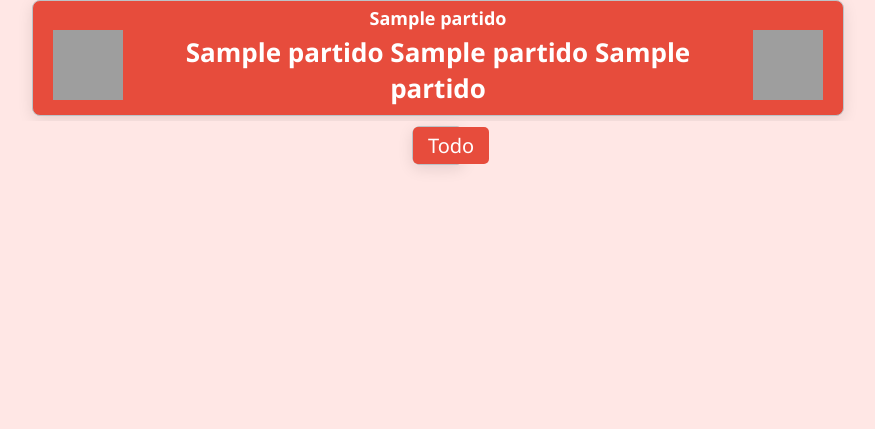
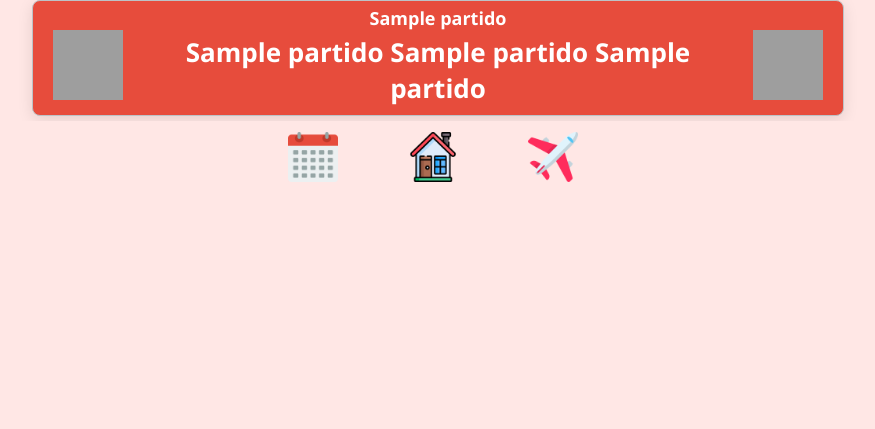
Before and after one commit to nachodorado98/Flask-Futbol-Azure, a Python web app: template web/src/templates/partidos.html in a window 1280 px wide. Shown: the part 302-731 px from the top of the page, without its empty margins (202-1077 px from the left). Run offline with Jinja, Linux system fonts and the light colour scheme; the template is opened without the code that fills it: most values are stand-ins (such as "Sample title", 1, 10 or a date in 2020); grey boxes are pictures that could not be loaded.

Commit message:
Creacion funcionalidad de los partidos de local, visitante o todos

```diff
--- a/web/src/static/css/partidos.css
+++ b/web/src/static/css/partidos.css
@@ -163,25 +163,23 @@ body {
     width: 100%;
     max-width: 50px;
     text-align: center;
-    margin: 5px auto;
-    border: 1px solid #bdc3c7;
-    border-radius: 8px;
-    box-shadow: 0 4px 15px rgba(0, 0, 0, 0.1);
-    background-color: #e74c3c;
-    color: #fff;
+    margin: 10px auto;
+    justify-content: center;
+    display: flex;
+    gap: 30px;
 }
 
-.tipo-partidos-todo {
+.tipo-partidos {
     display: inline-block;
-    padding: 5px 15px;
-    background-color: #e74c3c;
+    padding: 1px 15px;
     color: #fff;
     text-decoration: none;
     border-radius: 5px;
     font-size: 20px;
+    margin-right: 10px;
 }
 
-.tipo-partidos-todo:hover {
+.tipo-partidos:hover {
     color: #000;
     transform: scale(1.05);
 }
--- a/web/src/templates/partidos.html
+++ b/web/src/templates/partidos.html
@@ -67,7 +67,15 @@
             </div>
 
             <div class="contenedor-tipo-partidos">
-                <a href="/partidos" class="tipo-partidos-todo">Todo</a>
+                <a href="/partidos" class="tipo-partidos tipo-partidos-todo">
+                    <img src="{{ url_for('static', filename='imagenes/iconos/calendario.png') }}" alt="Todo" width="50" height="50">
+                </a>
+                <a href="/partidos?local=1" class="tipo-partidos tipo-partidos-local">
+                    <img src="{{ url_for('static', filename='imagenes/iconos/local.png') }}" alt="Local" width="50" height="50">
+                </a>
+                <a href="/partidos?local=2" class="tipo-partidos tipo-partidos-visitante">
+                    <img src="{{ url_for('static', filename='imagenes/iconos/visitante.png') }}" alt="Visitante" width="50" height="50">
+                </a>
             </div>
 
         {% else %}
```
Also changed, not shown: web/src/blueprints/partidos.py (+14 -2 lines), web/src/database/conexion.py (+14 -0 lines), web/tests/conftest.py (+1 -1 lines), web/tests/testdatabase/test_tabla_partidos.py (+84 -0 lines), web/src/static/imagenes/iconos/calendario.png (added), web/src/static/imagenes/iconos/local.png (added), web/src/static/imagenes/iconos/visitante.png (added).
